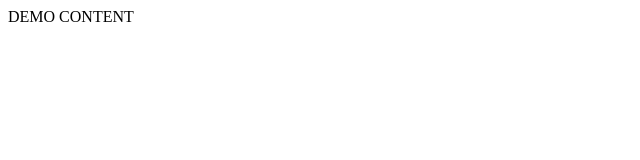
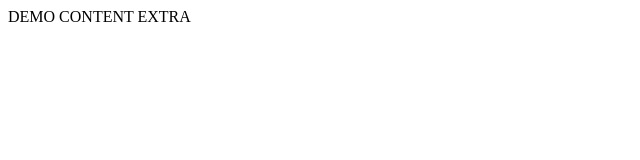
Before and after one commit to EgleNem/2-demo, a website: page index.html in a window 1280 px wide. Shown: the full height of the page, 0-640 px from the left. Drawn offline with Linux system fonts and the light colour scheme.

Commit message:
extra text

```diff
--- a/index.html
+++ b/index.html
@@ -8,5 +8,6 @@
 </head>
 <body>
     DEMO CONTENT
+    EXTRA
 </body>
 </html>
```
